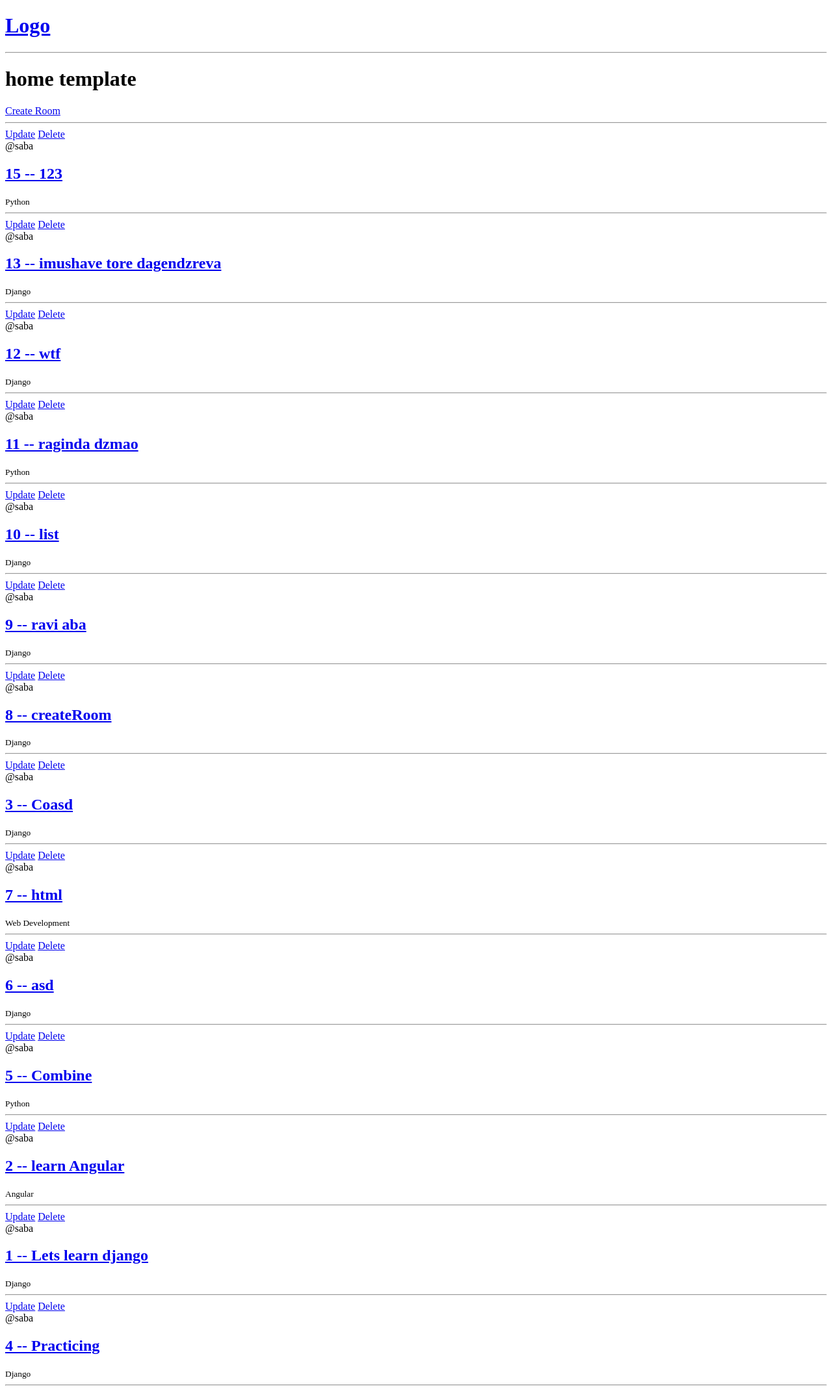
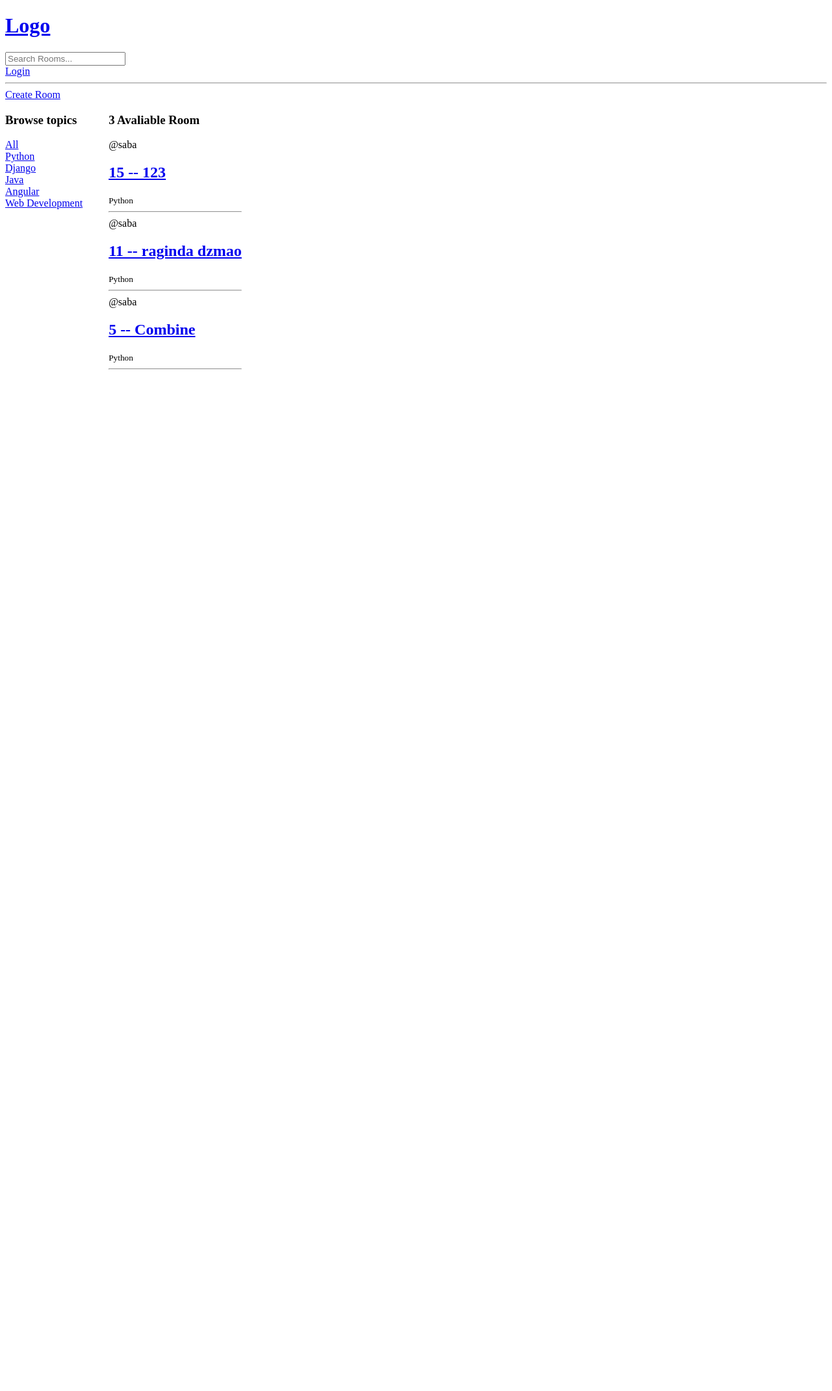
Before and after one commit to jokhadzesaba/FirstDjangoProject, a Django app: a page that uses templates/main.html in a window 1280 px wide. Shown: the whole page at 65% size. After the commit the page ends 569 px from the top, so only its background shows below. Run offline with Django 5.2, Linux system fonts and the light colour scheme; data comes from the database, SQL or seed files in the repository; both versions use the stored data as it was after the commit.

Commit message:
adding logIn,LogOut and restricted pages

```diff
--- a/base/models.py
+++ b/base/models.py
@@ -6,9 +6,6 @@ class Topic(models.Model):
     name = models.CharField(max_length=250)
     def __str__(self):
         return self.name
-
-class Saba(models.Model):
-    name = models.CharField(max_length=120)
 
 
 class Room(models.Model):
--- a/base/templates/base/home.html
+++ b/base/templates/base/home.html
@@ -1,19 +1,46 @@
 {% extends "main.html" %} {% block content %}
-<h1>home template</h1>
 
-<a href="{% url "create-room"  %}">Create Room</a>
-<hr>
+<style>
+  .home {
+    display: flex;
+    gap:40px;
+  }
+</style>
+
+<a href="{% url 'create-room'  %}">Create Room</a>
+<div class="home">
+  <section class="Topics">
+    <h3>Browse topics</h3>
+    <div>
+      <a href="{% url 'home'%}">All</a>
+    </div>
+    {% for topic in topics %}
+    <div>
+      <a href="{% url 'home'%}?q={{topic.name}}">{{topic.name}}</a>
+    </div>
+    {% endfor %}
+  </section>
+
+  <section class="filtered-topics">
+    <h3>{{count}} Avaliable Room</h3>
     <div>
       {% for room in rooms %}
+      {% if requset.user == room.host %}
       <a href="{%url 'update-room' room.id %}">Update</a>
-  <a href="{%url 'delete-room' room.id %}">Delete</a>
+      <a href="{%url 'delete-room' room.id %}">Delete</a>\
+      {% endif %}
       <div>
         <span>@{{room.host.username}}</span>
-    <a href="{% url 'room' room.id %}"> <h2>{{room.id}} -- {{room.name}}</h2></a>
+        <a href="{% url 'room' room.id %}">
+          <h2>{{room.id}} -- {{room.name}}</h2></a
+        >
         <small>{{room.topic.name}}</small>
+      </div>
       <hr>
-  </div>
 
       {% endfor %}
     </div>
+  </section>
+</div>
+
  {% endblock content %}
--- a/base/urls.py
+++ b/base/urls.py
@@ -2,6 +2,9 @@ from django.urls import path
 from base import views
 
 urlpatterns = [
+
+    path('login',views.loginPage, name='login'),
+    path('logout',views.logOutUser, name='logout'),
     path('',views.home, name='home'),
     path('room/<str:pk>/',views.room, name='room'),
     path('create-room/',views.createRoom, name='create-room'),
--- a/base/views.py
+++ b/base/views.py
@@ -1,11 +1,53 @@
 
 from django.shortcuts import render, redirect
-from .models import Room
+from .models import Room,Topic
 from .forms import RoomForm
+from django.db.models import Q
+from django.contrib.auth.models import User
+from django.contrib import messages
+from django.contrib.auth import authenticate,login,logout
+from django.contrib.auth.decorators import login_required
+from django.http import HttpResponse
+
+
+def loginPage(request):
+
+    if request.user.is_authenticated:
+        return redirect('home')
+
+    if request.method == 'POST':
+       username = request.POST.get('username')
+       password = request.POST.get('password')
+       print(username)
+       try:
+           user = User.objects.get(username=username)
+
+       except:
+           messages.error(request,'No Such an User')
+       user = authenticate(request,username=username, password=password)
+       if user is not None:
+           login(request,user)
+           return redirect('home')
+       else:
+           messages.error(request,'userName or Password does not exists')
+
+
+
+    context = {}
+    return render(request,'base/login_registrate.html',context)
+
+
+def logOutUser(request):
+    logout(request)
+    return redirect('home')
+
 
 def home(request):
-    rooms = Room.objects.all()
-    context = {'rooms':rooms}
+    q = request.GET.get('q') if request.GET.get('q') != None else ''
+    rooms= Room.objects.filter(Q(topic__name__icontains = q) | Q(name__icontains=q) | Q(description__icontains=q))
+    topics = Topic.objects.all()
+    count = rooms.count()
+    context = {'rooms':rooms, 'topics':topics, 'count':count}
     return render(request,'base/home.html', context)
 
 def room(request,pk):
@@ -13,7 +55,7 @@ def room(request,pk):
     context = {'room':room}
     return render(request,'base/room.html',context)
 
-
+@login_required(login_url='/login')
 def createRoom(request):
     form = RoomForm()
     if request.method == 'POST':
@@ -24,9 +66,11 @@ def createRoom(request):
     context = {'form':form}
     return render(request, 'base/room_form.html', context)
 
+@login_required(login_url='/login')
 def updateRoom(request,pk):
     room = Room.objects.get(id=pk)
     form = RoomForm(instance=room)
+    checkUser(request,room)
     if request.method == 'POST':
         form = RoomForm(request.POST,instance=room)
         if form.is_valid():
@@ -35,9 +79,17 @@ def updateRoom(request,pk):
     context = {'form':form}
     return render(request, 'base/room_form.html', context)
 
+@login_required(login_url='/login')
 def deleteRoom(request, pk):
     room = Room.objects.get(id=pk)
+    checkUser(request,room)
     if request.method == 'POST':
         room.delete()
         return redirect('home')
     return render(request, 'base/delete.html', {'obj':room})
+
+
+
+def checkUser(request,room):
+    if request.user != room.host:
+        return HttpResponse('You Shall not Pass!!!!')
--- a/templates/main.html
+++ b/templates/main.html
@@ -7,6 +7,18 @@
 </head>
 <body>
     {% include "navigation.html" %}
+
+    {% if messages %}
+    {% for message in messages %}
+
+    <ul>
+        {{message}}
+    </ul>
+    {% endfor %}
+
+
+
+{% endif %}
     {% block content %}
 
     {% endblock content %}
--- a/templates/navigation.html
+++ b/templates/navigation.html
@@ -2,4 +2,16 @@
     <h1>Logo</h1>
 </a>
 
+
+
+<form method='GET' action="{% url 'home' %}">
+    <input type="text" name='q' placeholder='Search Rooms...'>
+</form>
+
+{% if request.user.is_authenticated %}
+<a href="{% url 'logout' %}">Log Out</a>
+{% else %}
+<a href="{% url 'login' %}">Login</a>
+{% endif %}
+
 <hr>
```
Also changed, not shown: base/templates/base/login_registrate.html (added, +20 -0 lines), db.sqlite3. Lines whose indentation alone changed are shown as unchanged.
